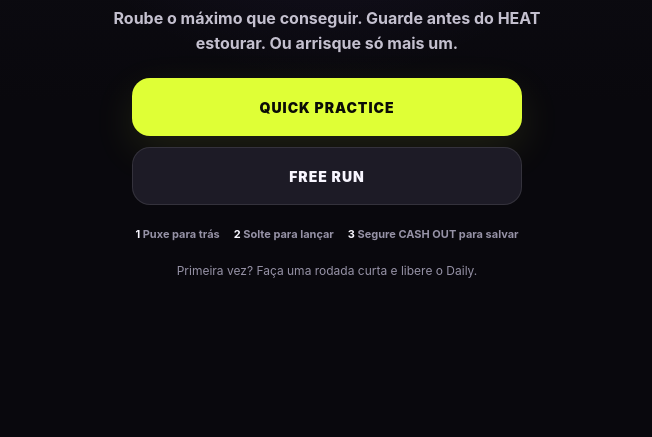
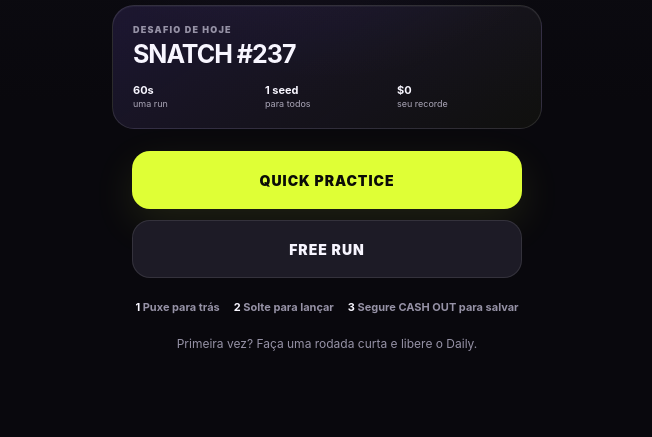
Before and after one commit to Kauerc10/snatch, a website: page index.html in a window 1280 px wide. Shown: the part 363-800 px from the top of the page, without its empty margins (313-965 px from the left). Drawn offline with Linux system fonts and the light colour scheme.

Commit message:
feat: sharpen risk and daily loop for v0.2 (#2)
* docs: document v0.2 risk polish

* chore: bump snatch mvp to v0.2

* feat: sharpen daily and risk hierarchy

* feat: add heat risk payout layer

* style: add v0.2 risk and daily polish

* feat: sync risk feedback into game ui

* test: cover heat risk payout rules

* test: verify risk hud behavior

```diff
--- a/index.html
+++ b/index.html
@@ -6,6 +6,7 @@
   <meta name="theme-color" content="#0d0c12" />
   <title>SNATCH! | One more?</title>
   <link rel="stylesheet" href="./styles.css" />
+  <link rel="stylesheet" href="./v02.css" />
 </head>
 <body>
   <main id="app" class="app-shell">
@@ -17,7 +18,19 @@
       </div>
 
       <div class="landing-copy">
-        <p>Roube o máximo que conseguir. Guarde antes do HEAT estourar. Ou arrisque só mais um.</p>
+        <p>Todo mundo recebe o mesmo assalto. Roube, acumule pressão e decida quando parar.</p>
+      </div>
+
+      <div class="daily-hero" aria-label="Desafio diário">
+        <div>
+          <span class="daily-hero-label">DESAFIO DE HOJE</span>
+          <strong id="landing-challenge">SNATCH #---</strong>
+        </div>
+        <div class="daily-hero-meta">
+          <span><b>60s</b> uma run</span>
+          <span><b>1 seed</b> para todos</span>
+          <span><b id="landing-best">$0</b> seu recorde</span>
+        </div>
       </div>
 
       <div class="menu-actions">
@@ -71,8 +84,12 @@
           </header>
 
           <div class="heat-wrap" aria-label="Heat">
-            <div class="heat-meta"><span>HEAT</span><strong id="heat-value">0</strong></div>
+            <div class="heat-meta">
+              <span>HEAT <b id="heat-status">COOL</b></span>
+              <strong id="heat-value">0</strong>
+            </div>
             <div class="heat-track"><div id="heat-fill" class="heat-fill"></div></div>
+            <div class="risk-row"><span id="risk-bonus">PRESSURE BONUS OFF</span><span>100 = BUST</span></div>
           </div>
 
           <div class="multiplier" id="multiplier">x1</div>
@@ -108,7 +125,8 @@
         <p class="modal-kicker">TEMPO ESGOTADO</p>
         <h2>ONE MORE?</h2>
         <p>Seu BAG ainda vale <strong id="decision-bag">$0</strong>.</p>
-        <p class="decision-rule">Acertou: <b>2x e BANKED.</b><br />Errou: <b>perde o BAG.</b></p>
+        <div class="one-more-object" aria-hidden="true">?</div>
+        <p class="decision-rule">Acertou o último alvo: <b>2x e BANKED.</b><br />Errou: <b>perde o BAG inteiro.</b></p>
         <div class="modal-actions">
           <button id="safe-btn" class="btn btn-secondary" type="button">CASH OUT</button>
           <button id="one-more-btn" class="btn btn-danger" type="button">ONE MORE</button>
@@ -136,7 +154,10 @@
   </main>
 
   <script src="./src/core.js"></script>
+  <script src="./src/risk.js"></script>
+  <script>window.SnatchRisk.install(window.SnatchCore);</script>
   <script src="./src/input.js"></script>
   <script src="./app.js"></script>
+  <script src="./polish.js"></script>
 </body>
 </html>
--- /dev/null
+++ b/polish.js
@@ -0,0 +1,72 @@
+(() => {
+  'use strict';
+  const risk = window.SnatchRisk;
+  const core = window.SnatchCore;
+  if (!risk || !core) return;
+
+  const $ = (id) => document.getElementById(id);
+  const fmt = (n) => '$' + Math.round(n).toLocaleString('en-US');
+  const dateId = () => new Date().toISOString().slice(0, 10);
+  const dayNumber = (id) => Math.floor((Date.parse(id + 'T00:00:00Z') - Date.parse('2026-01-01T00:00:00Z')) / 86400000) + 1;
+
+  const arena = $('arena');
+  const heatValue = $('heat-value');
+  const heatStatus = $('heat-status');
+  const riskBonus = $('risk-bonus');
+  const bag = $('bag');
+  const cashout = $('cashout-btn');
+  const landingChallenge = $('landing-challenge');
+  const landingBest = $('landing-best');
+  const decision = $('decision-modal');
+  const decisionBag = $('decision-bag');
+  const safeBtn = $('safe-btn');
+  const oneMoreBtn = $('one-more-btn');
+
+  function numericMoney(text) {
+    return Number(String(text || '').replace(/[^0-9.-]/g, '')) || 0;
+  }
+
+  function syncRiskHud() {
+    const heat = Number(heatValue?.textContent || 0);
+    const tier = risk.heatState(heat);
+    const bonus = risk.pressureBonus(heat);
+    if (arena) arena.dataset.heat = tier.key;
+    if (heatStatus) heatStatus.textContent = tier.label;
+    if (riskBonus) {
+      riskBonus.textContent = bonus > 1 ? `RISK PAYOUT +${Math.round((bonus - 1) * 100)}%` : 'PRESSURE BONUS OFF';
+      riskBonus.classList.toggle('active', bonus > 1);
+    }
+
+    const bagValue = numericMoney(bag?.textContent);
+    if (cashout) {
+      cashout.classList.toggle('urgent', bagValue > 0 && heat >= 85 && !cashout.disabled);
+      const main = cashout.querySelector('b');
+      const hint = cashout.querySelector('small');
+      if (main) main.textContent = bagValue > 0 ? `BANK ${fmt(bagValue)}` : 'CASH OUT';
+      if (hint) hint.textContent = bagValue > 0 ? 'SEGURE PARA SALVAR' : 'PEGUE ALGO PRIMEIRO';
+    }
+  }
+
+  function syncLanding() {
+    if (landingChallenge) landingChallenge.textContent = `SNATCH #${dayNumber(dateId())}`;
+    if (landingBest) landingBest.textContent = fmt(Number(localStorage.getItem('snatch.best') || 0));
+  }
+
+  function syncDecision() {
+    if (!decision || decision.getAttribute('aria-hidden') !== 'false') return;
+    const amount = numericMoney(decisionBag?.textContent);
+    if (safeBtn) safeBtn.textContent = `BANK ${fmt(amount)}`;
+    if (oneMoreBtn) oneMoreBtn.textContent = `DOUBLE TO ${fmt(amount * 2)}`;
+  }
+
+  const observer = new MutationObserver(() => {
+    syncRiskHud();
+    syncLanding();
+    syncDecision();
+  });
+  [heatValue, bag, decisionBag, decision].filter(Boolean).forEach((node) => observer.observe(node, { subtree: true, childList: true, characterData: true, attributes: true }));
+
+  syncRiskHud();
+  syncLanding();
+  syncDecision();
+})();
--- /dev/null
+++ b/src/risk.js
@@ -0,0 +1,43 @@
+(function (root, factory) {
+  const api = factory();
+  if (typeof module === 'object' && module.exports) module.exports = api;
+  else root.SnatchRisk = api;
+})(typeof globalThis !== 'undefined' ? globalThis : this, function () {
+  'use strict';
+
+  function heatState(heat) {
+    const value = Math.max(0, Math.min(100, Number(heat) || 0));
+    if (value >= 85) return { key: 'critical', label: 'CRITICAL', value };
+    if (value >= 65) return { key: 'hot', label: 'HOT', value };
+    if (value >= 35) return { key: 'warm', label: 'WARM', value };
+    return { key: 'cool', label: 'COOL', value };
+  }
+
+  function pressureBonus(heat) {
+    const tier = heatState(heat).key;
+    if (tier === 'critical') return 1.25;
+    if (tier === 'hot') return 1.10;
+    return 1;
+  }
+
+  function install(core) {
+    if (!core || core.__snatchRiskInstalled) return core;
+    const originalGrab = core.applySuccessfulGrab.bind(core);
+    core.heatState = heatState;
+    core.pressureBonus = pressureBonus;
+    core.applySuccessfulGrab = function applyRiskGrab(state, item) {
+      const bonus = pressureBonus(state.heat);
+      const next = originalGrab(state, item);
+      if (bonus <= 1 || next.phase === 'lockdown') return next;
+      const earned = Math.round((next.lastEarned || 0) * bonus);
+      return Object.assign({}, next, {
+        bag: next.bag + earned - (next.lastEarned || 0),
+        lastEarned: earned,
+      });
+    };
+    Object.defineProperty(core, '__snatchRiskInstalled', { value: true, enumerable: false });
+    return core;
+  }
+
+  return { heatState, pressureBonus, install };
+});
--- /dev/null
+++ b/v02.css
@@ -0,0 +1,43 @@
+/* SNATCH! v0.2 product polish: risk legibility, Daily hierarchy, high-heat drama. */
+.landing-copy { max-width: 430px; }
+.daily-hero {
+  width: min(100%, 430px);
+  display: grid;
+  gap: 14px;
+  padding: 18px 20px;
+  border-radius: 22px;
+  background: linear-gradient(145deg, rgba(142,107,255,.14), rgba(223,255,54,.035));
+  border: 1px solid rgba(255,255,255,.11);
+  box-shadow: inset 0 1px rgba(255,255,255,.04);
+  text-align: left;
+}
+.daily-hero-label { display: block; color: var(--muted); font-size: 9px; font-weight: 950; letter-spacing: .14em; }
+.daily-hero strong { display: block; margin-top: 4px; font-size: 25px; letter-spacing: -.04em; }
+.daily-hero-meta { display: grid; grid-template-columns: repeat(3,1fr); gap: 8px; color: #aaa6b7; font-size: 9px; line-height: 1.35; }
+.daily-hero-meta span { min-width: 0; }
+.daily-hero-meta b { display: block; color: var(--text); font-size: 11px; }
+
+.heat-meta { display: flex; justify-content: space-between; }
+.heat-meta b { margin-left: 6px; color: var(--acid); }
+.risk-row { display: flex; justify-content: space-between; margin-top: 5px; color: rgba(255,255,255,.38); font-size: 7px; font-weight: 900; letter-spacing: .08em; }
+.risk-row #risk-bonus.active { color: var(--amber); }
+.arena[data-heat="warm"] { box-shadow: 0 28px 80px rgba(0,0,0,.45), inset 0 0 45px rgba(255,207,74,.055); }
+.arena[data-heat="hot"] { box-shadow: 0 28px 80px rgba(0,0,0,.45), inset 0 0 55px rgba(255,138,50,.10); }
+.arena[data-heat="critical"] { box-shadow: 0 28px 80px rgba(0,0,0,.45), inset 0 0 70px rgba(255,79,109,.18); animation: criticalPulse .72s ease-in-out infinite alternate; }
+@keyframes criticalPulse { to { border-color: rgba(255,79,109,.62); } }
+
+.cashout-btn.urgent:not(:disabled) { box-shadow: 0 0 0 2px rgba(255,79,109,.22), 0 14px 46px rgba(255,79,109,.22); animation: cashPulse .68s ease-in-out infinite alternate; }
+@keyframes cashPulse { to { transform: translateX(-50%) scale(1.025); } }
+
+.one-more-object { width: 94px; aspect-ratio: 1; margin: 18px auto 6px; display: grid; place-items: center; border-radius: 25px; color: #171105; background: linear-gradient(145deg,#ffe473,#f3a915); border: 3px solid #fff2a2; font-size: 50px; font-weight: 1000; transform: rotate(-3deg); box-shadow: 0 0 46px rgba(255,207,74,.28); }
+
+@media (max-width: 430px) {
+  .landing-screen { gap: 19px; padding-top: 24px; }
+  .brand-lockup { gap: 6px; }
+  .logo-claw { width: 64px; height: 64px; border-radius: 20px; }
+  .daily-hero { padding: 16px 18px; }
+}
+
+@media (prefers-reduced-motion: reduce) {
+  .arena[data-heat="critical"], .cashout-btn.urgent:not(:disabled) { animation: none; }
+}
```
Also changed, not shown: package.json (+4 -3 lines), tests/risk.test.cjs (added, +32 -0 lines), README.md, 1 other file.
